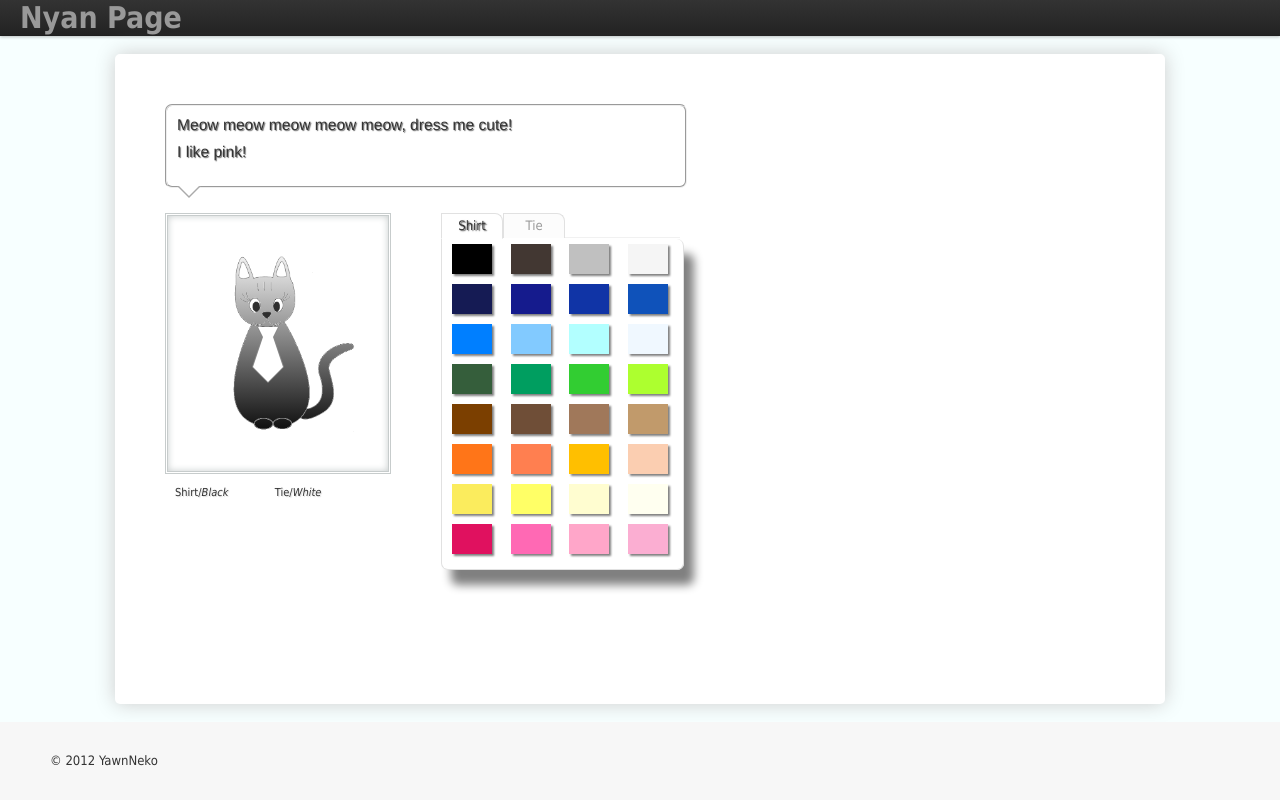
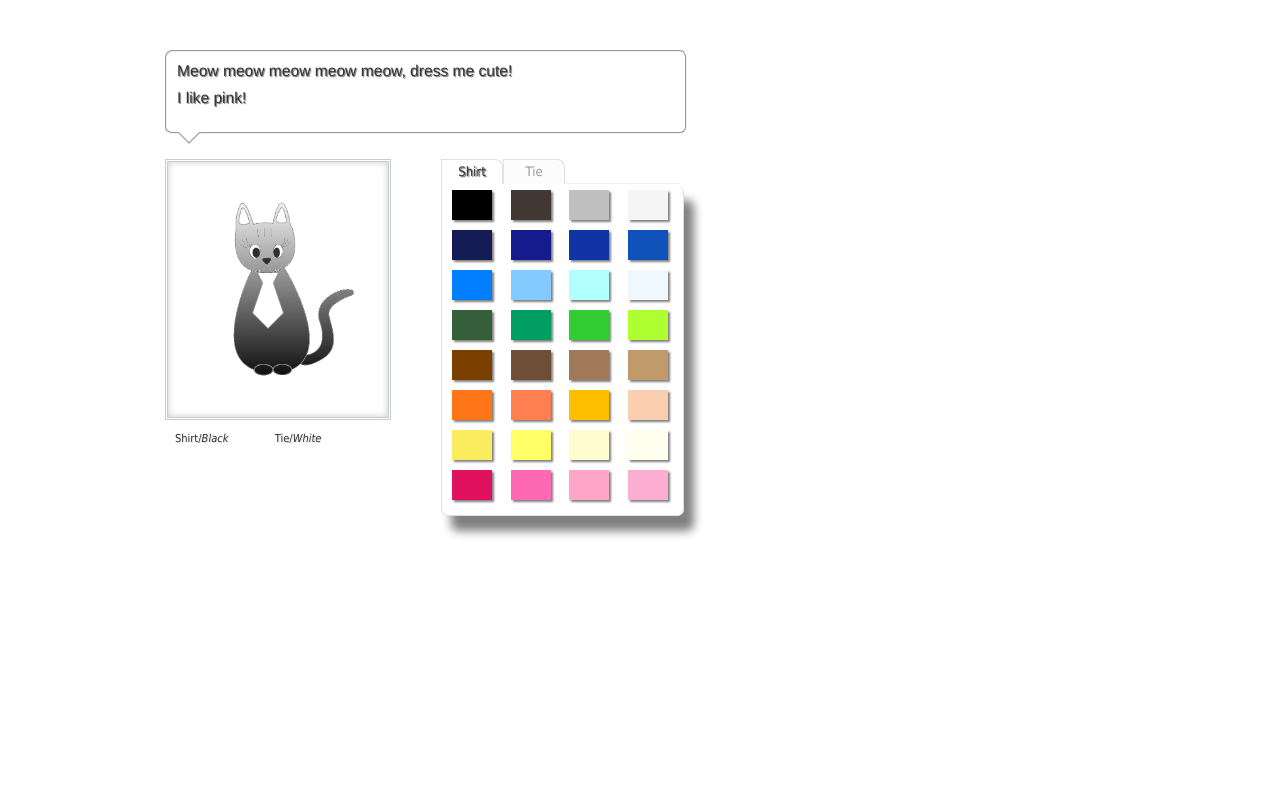
Before and after one commit to ShulliDrake/cattiecolor-jqm, a Django app: page / in a window 1280 px wide. Run offline with Django 3.2, Linux system fonts and the light colour scheme; some libraries are stand-ins or nearby versions.

Commit message:
Removed header/footer since the page will be used in iframe

```diff
--- a/mysite/neko/static/css/home.css
+++ b/mysite/neko/static/css/home.css
@@ -1,5 +1,5 @@
 * { font-family:Tahoma, Geneva, sans-serif; }
-body { background-color:#F7FFFF; }
+/*body { background-color:#F7FFFF; }*/
 a { text-decoration:none; }
 ul { margin:0; }
 li { list-style:none; }
@@ -8,7 +8,7 @@ li { list-style:none; }
 
 header {}
 
-#content { width:950px; min-height:550px; margin-left:auto; margin-right:auto; background-color:#fff; margin-bottom:18px; border-radius:5px; box-shadow:0 0 20px #ccc; }
+#content { width:950px; min-height:550px; margin-left:auto; margin-right:auto; background-color:#fff; margin-bottom:18px; /*border-radius:5px; box-shadow:0 0 20px #ccc; */}
 
 .tabs { height:24px; border-bottom:1px solid #f1f1f1; margin-right:4px; }
 .tabs ul li { color:#999; float:left; width:50px; text-align:center; padding:3px 5px; border:1px solid #e1e1e1; border-top-right-radius:8px; border-bottom:none; background-color:#fcfcfc; }
--- a/mysite/neko/templates/base.html
+++ b/mysite/neko/templates/base.html
@@ -6,22 +6,9 @@
 </head>
 <body>
 
-<header class="navbar">
-  <div class="navbar-inner">
-    <h1>Nyan Page</h1>
-  </div>
-</header>
-
-<div id="container">
-
 {% block content %}
 {% endblock %}
 
-</div><!--container-->
-
-<footer class="footer">
-&copy {% now "Y" %} YawnNeko
-</footer>
 
 <script src="http://ajax.googleapis.com/ajax/libs/jquery/1.7.2/jquery.min.js"></script>
 <script src="{{ STATIC_URL }}js/lib/bootstrap.min.js"></script>
--- a/mysite/neko/templates/home.html
+++ b/mysite/neko/templates/home.html
@@ -6,7 +6,6 @@
 
 <div id="content">
 
-  {% include "common/google_plus_button.html" %}
     <div id="catbubble">
       <p>Meow meow meow meow meow, dress me cute!</p>
       <p>I like pink!</p>
```
